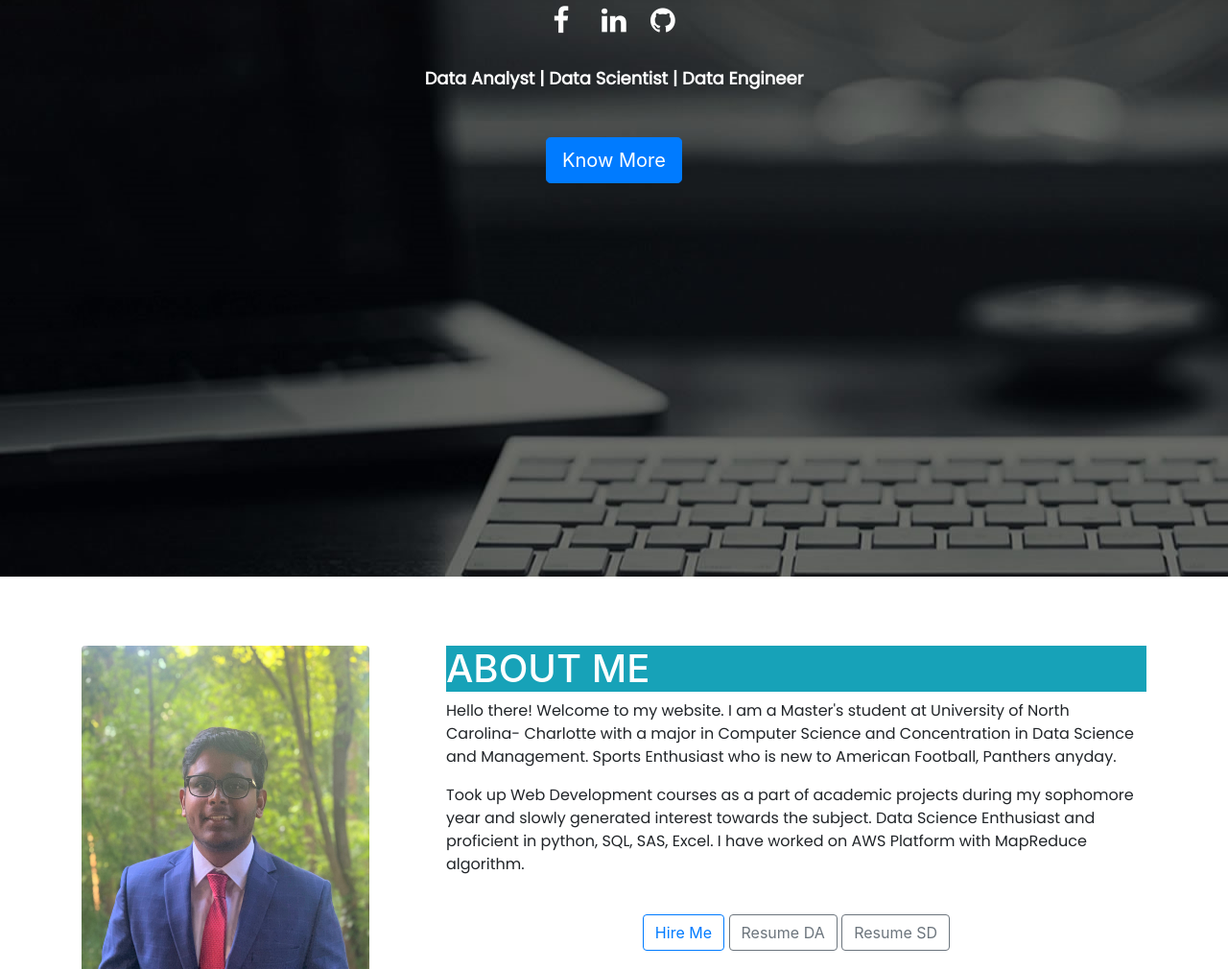
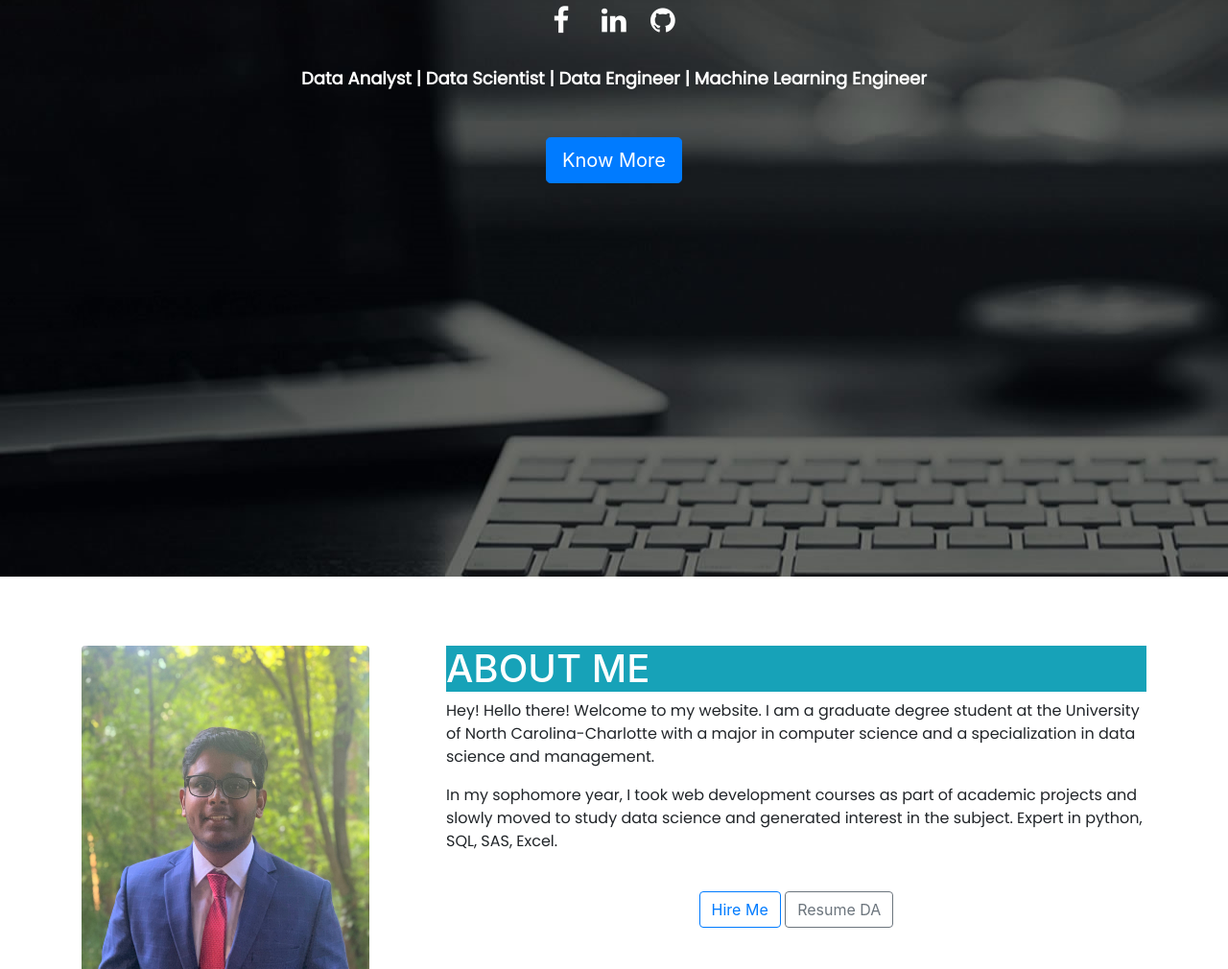
Before and after one commit to AkhilBattu/AB, a plain HTML site: page index.html in a window 1280 px wide. Shown: the part 290-1300 px from the top of the page at 96% size. Drawn offline with nearby package versions, Linux system fonts and the light colour scheme.

Commit message:
Update index.html

```diff
--- a/index.html
+++ b/index.html
@@ -68,7 +68,7 @@
 									<a href="https://github.com/AkhilBattu" target="./blank" class="fa fa-github" style="color: white";></a>
 									</div><br>
 									<div class="special1">
-										<div class="text-center"> Data Analyst | Data Scientist | Data Engineer </div>
+										<div class="text-center"> Data Analyst | Data Scientist | Data Engineer | Machine Learning Engineer </div>
 										</div>
 									</div>
 							<br>
@@ -96,13 +96,13 @@
 
 				<div class="col-lg-8 float-right">
 					<h1 class="bg-info text-white">ABOUT ME</h1>
-					<p style="font-family: Poppins">Hello there! Welcome to my website. I am a Master's student at University of North Carolina- Charlotte with a major in Computer Science and Concentration in Data Science and Management. Sports Enthusiast who is new to American Football, Panthers anyday.</p>
-					<p style="font-family: Poppins">Took up Web Development courses as a part of academic projects during my sophomore year and slowly generated interest towards the subject. Data Science Enthusiast and proficient in python, SQL, SAS, Excel. I have worked on AWS Platform with MapReduce algorithm.</p>
+					<p style="font-family: Poppins">Hey! Hello there! Welcome to my website. I am a graduate degree student at the University of North Carolina-Charlotte with a major in computer science and a specialization in data science and management.</p>
+					<p style="font-family: Poppins">In my sophomore year, I took web development courses as part of academic projects and slowly moved to study data science and generated interest in the subject. Expert in python, SQL, SAS, Excel.</p>
 					<br>
 					<div class="text-center">
 						<a href="#Contact"><button type="button" class="btn btn-outline-primary">Hire Me</button></a>
-		 				<a href="AkhilBattu_2020_DA.pdf" target="./blank"><button type="button" class="btn btn-outline-secondary">Resume DA</button></a>
-						<a href="AkhilBattu_SD.pdf" target="./blank"><button type="button" class="btn btn-outline-secondary">Resume SD</button></a>
+		 				<a href="AkhilBattu.pdf" target="./blank"><button type="button" class="btn btn-outline-secondary">Resume DA</button></a>
+
 
 	 				</div><div id="Timeline"></div>
 				</div>
```
